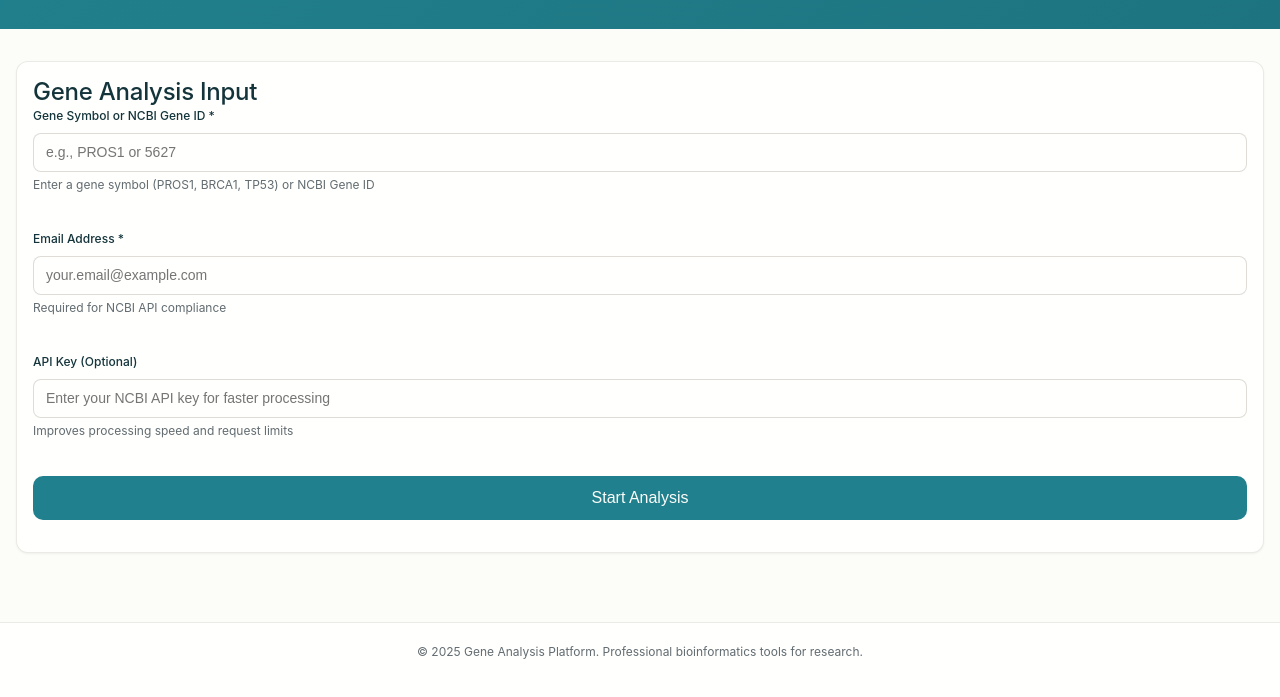
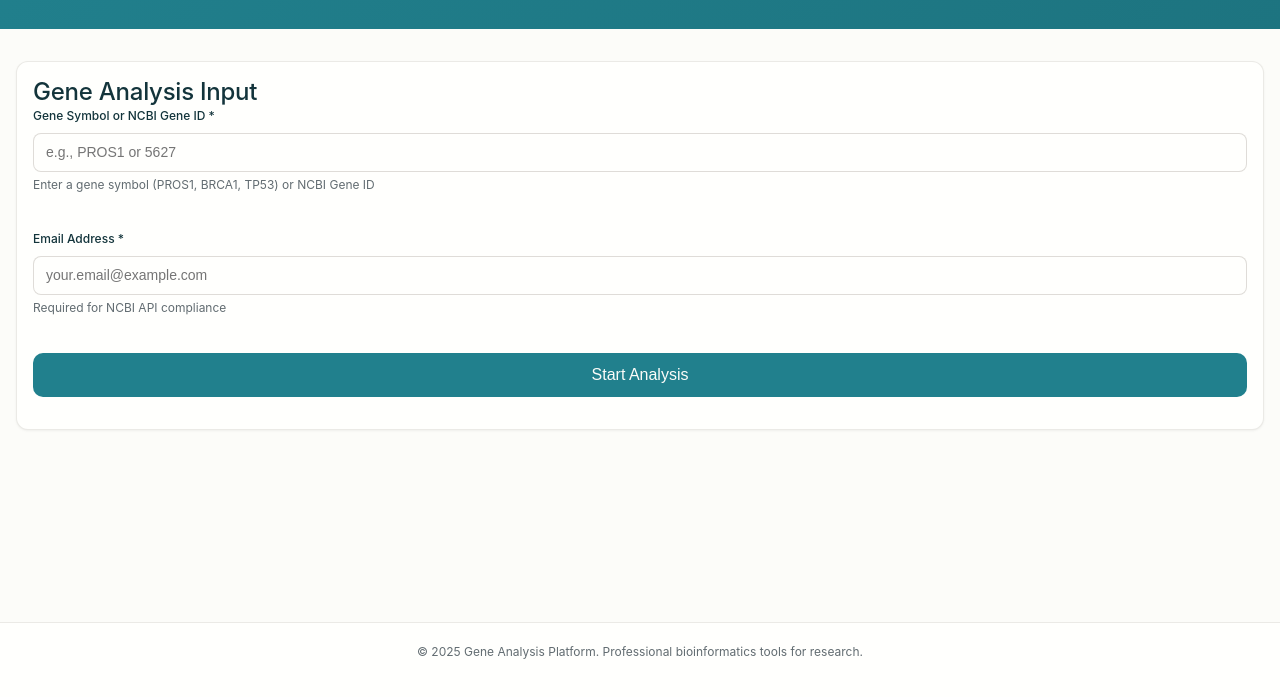
Before and after one commit to Aditya-Singh-031/InfoGene, a plain HTML site: page index.html in a window 1280 px wide. Shown: the part 103-800 px from the top of the page. Drawn offline with Linux system fonts and the light colour scheme; some packages are replaced by stand-ins of ours; a script that the page names is missing; a web font is replaced by a local one.

Commit message:
Add NCBI API key injection to proxy endpoint
The proxy now automatically appends the NCBI API key from environment variables to requests targeting ncbi.nlm.nih.gov. Also, the API key input field was removed from the HTML as it is no longer needed for user input.

```diff
--- a/index.html
+++ b/index.html
@@ -48,16 +48,7 @@
                                 <small class="form-help">Required for NCBI API compliance</small>
                             </div>
 
-                            <div class="form-group">
-                                <label for="api-key-input" class="form-label">API Key (Optional)</label>
-                                <input
-                                    type="text"
-                                    id="api-key-input"
-                                    class="form-control"
-                                    placeholder="Enter your NCBI API key for faster processing"
-                                >
-                                <small class="form-help">Improves processing speed and request limits</small>
-                            </div>
+
 
                             <div class="form-group">
                                 <button type="submit" class="btn btn--primary btn--lg btn--full-width" id="start-analysis">
```
Also changed, not shown: api/proxy.js (+12 -2 lines).
